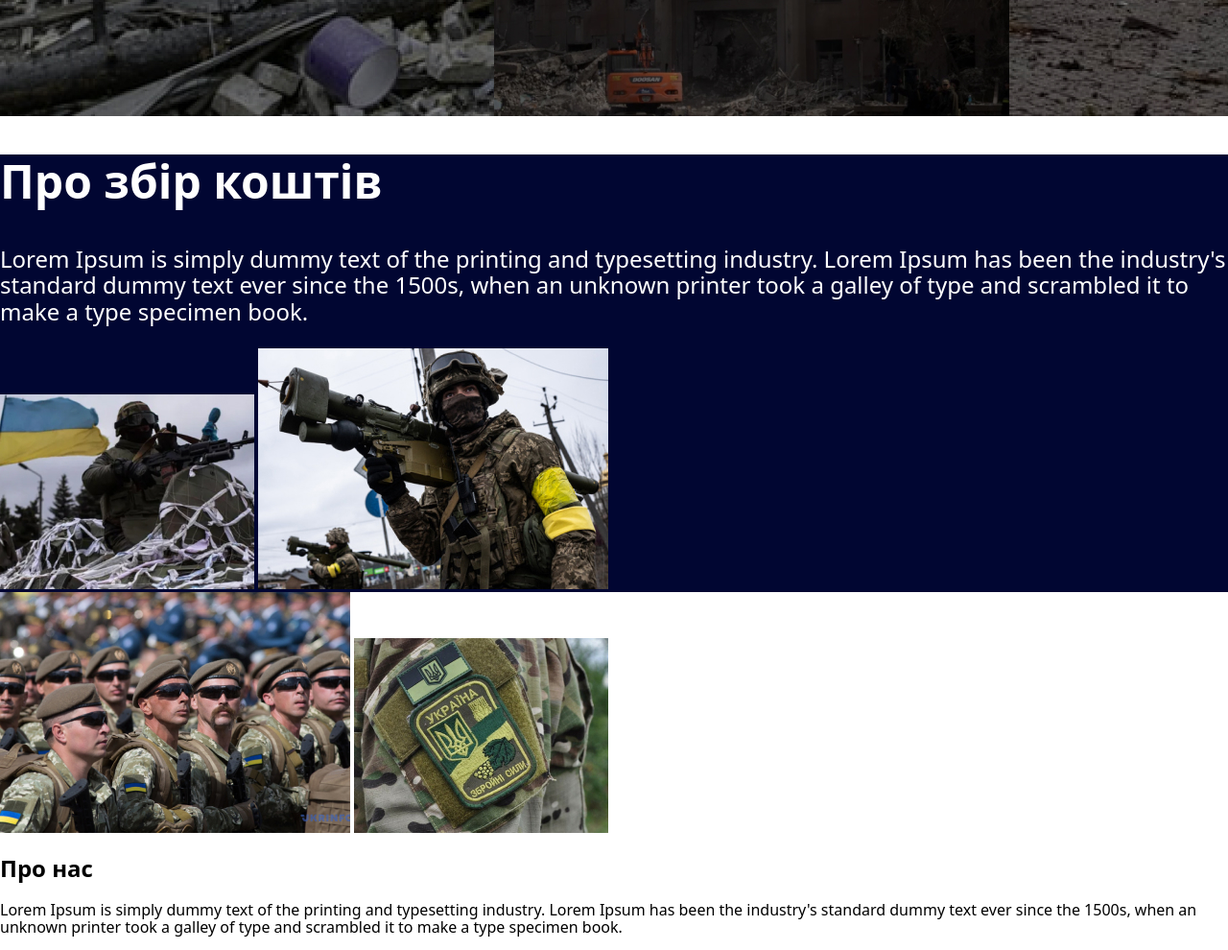
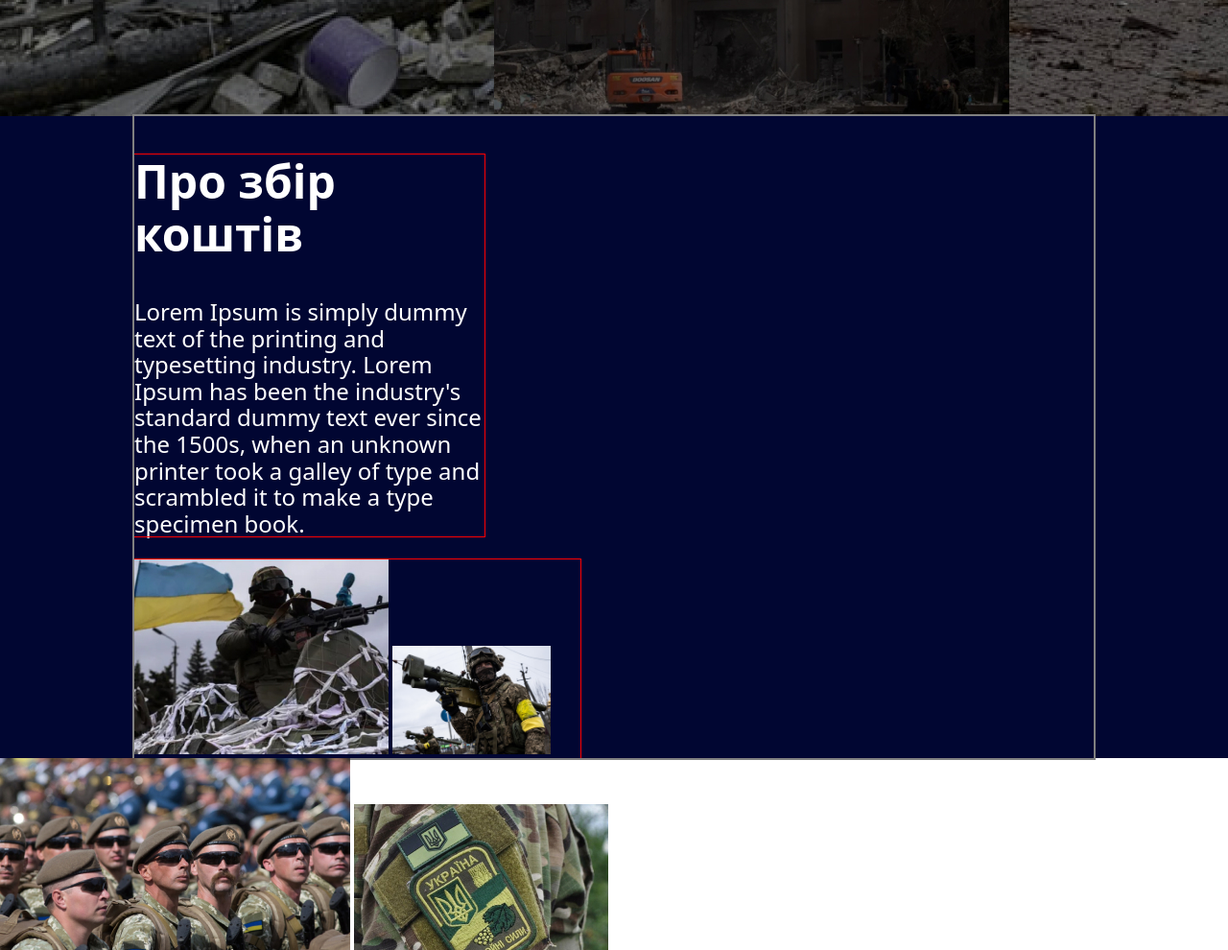
Before and after one commit to antonkorol2008/ZSU, a plain HTML site: page index.html in a window 1280 px wide. Shown: the part 640-1630 px from the top of the page at 96% size. Drawn offline with nearby package versions, Linux system fonts and the light colour scheme.

Commit message:
add.html

```diff
--- a/index.html
+++ b/index.html
@@ -36,10 +36,12 @@
 
         </section>
         <section class="section-money">
-            <h2 class="title-money">Про збір коштів</h2>
-            <p class="diskripteon-money">Lorem Ipsum is simply dummy text of the printing and typesetting industry. Lorem Ipsum has been the industry's standard dummy text ever since the 1500s, when an unknown printer took a galley of type and scrambled it to make a type specimen book.</p>
-            <img class="zsu1" src="./images/zsu1.jpg" alt="zsu1">
-            <img class="zsu2" src="./images/zsu2.jpg" alt="zsu2">
+            <div class="container">            <div class="wraper-money"> <h2 class="title-money">Про збір коштів</h2>
+                <p class="diskripteon-money">Lorem Ipsum is simply dummy text of the printing and typesetting industry. Lorem Ipsum has been the industry's standard dummy text ever since the 1500s, when an unknown printer took a galley of type and scrambled it to make a type specimen book.</p></div>
+           <div class="wraper-zsu"> <img class="zsu1" src="./images/zsu1.jpg" alt="zsu1">
+            <img class="zsu2" src="./images/zsu2.jpg" alt="zsu2"></div>
+</div>
+
         </section>
 <section class="section-about-us">
 <img class="zsu3" src="./images/zsu3.jpg" alt="zsu3">
--- a/sass/components/_section-help.scss
+++ b/sass/components/_section-help.scss
@@ -1,5 +1,6 @@
-.section-money {
+.section-money{
     background-color: #010632;
+    display: flex;
 }
 .title-money {
     font-size: 48px;
@@ -11,3 +12,18 @@
 font-weight: 400;
 color: #FFFFFF;
 }
+.wraper-money{
+    width: 365px;
+    outline: 1px solid red;
+}
+.wraper-zsu{
+    width: 465px;
+    outline: 1px solid red;
+
+}
+.zsu1{
+    width: 265px;
+}
+.zsu2{
+    width: 165px;
+}
```
Also changed, not shown: sass/main.css, 1 other file.
